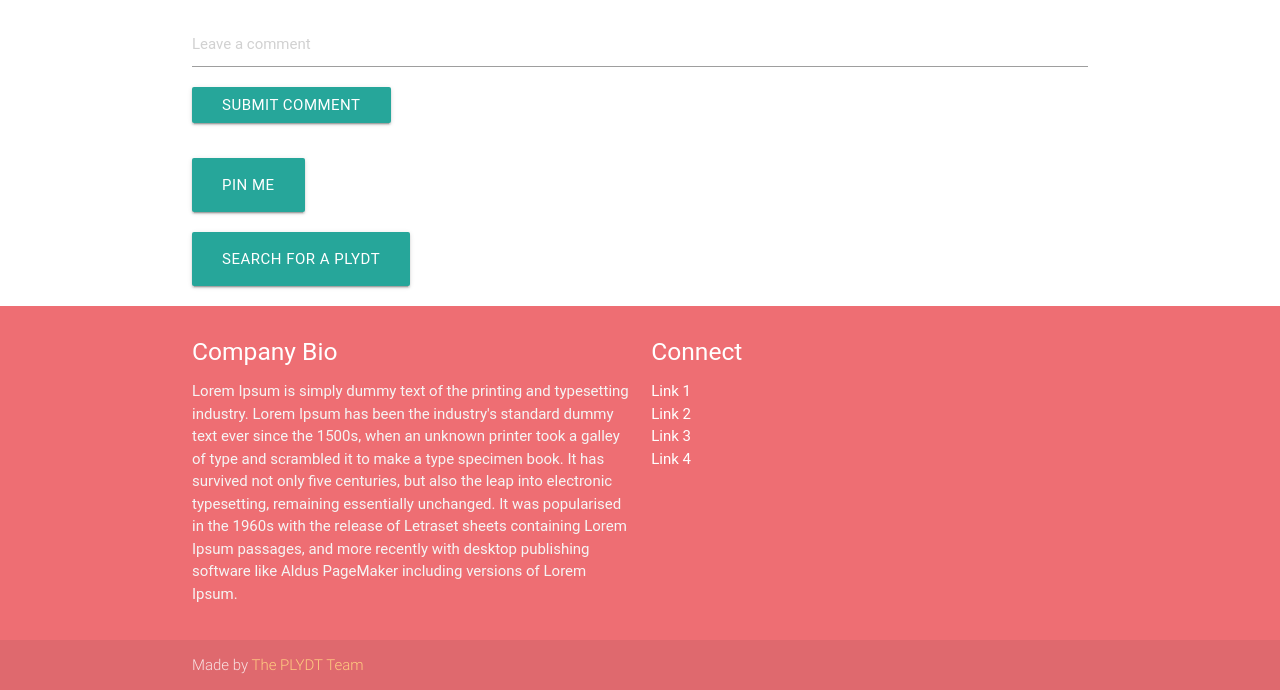
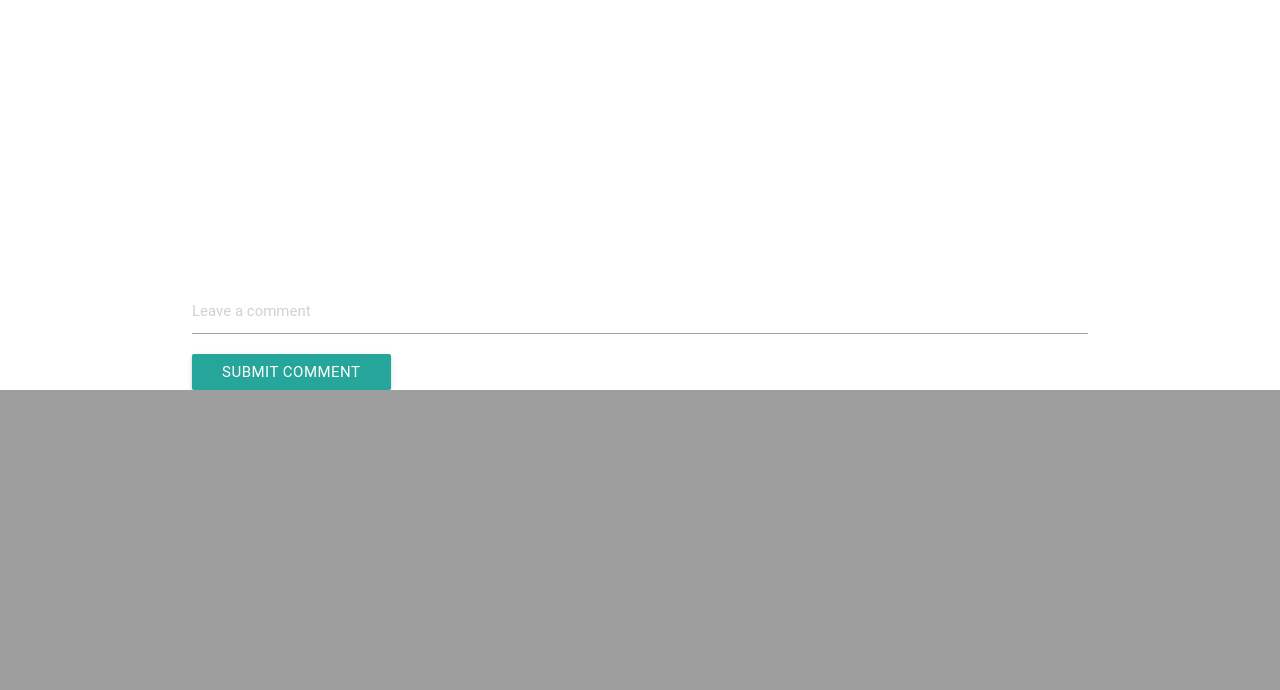
Before and after one commit to robbethencourt/PLYDT, a PHP site: page / in a window 1280 px wide. Shown: the part 464-1154 px from the top of the page. After the commit the page ends 854 px from the top, so only its background shows below. Run offline with PHP 8.4, Linux system fonts and the light colour scheme; some libraries are stand-ins or nearby versions; some web fonts are replaced.

Commit message:
hid buttons and made omment section the footer

```diff
--- a/assets/css/style.css
+++ b/assets/css/style.css
@@ -13,3 +13,43 @@ select {
     height: 400px;
     background-color: #CCC;
   }
+/* footer */
+
+/* Sticky footer styles
+-------------------------------------------------- */
+html {
+  position: relative;
+  min-height: 100%;
+}
+body {
+  /* Margin bottom by footer height */
+  margin-bottom: 60px;
+}
+footer {
+  position: absolute;
+  bottom: 0;
+  width: 100%;
+  /* Set the fixed height of the footer here */
+  height: 60px;
+}
+
+
+	/* comment input */
+	.input-group {
+		padding-top: 12px;
+	}
+
+		.footer input[type="text"] {
+			margin-right: -3px;
+			padding: .5em 1em;
+			border: none;
+			border-radius: 0;
+			color: #999;
+			background: #222;
+		}
+
+		.footer input[type="text"]:focus, .footer input[type="text"]:active {
+			outline: none;
+			box-shadow: none;
+			background: #1f1f1f;
+		}
--- a/index.html
+++ b/index.html
@@ -39,21 +39,8 @@
       </div>
   </div>
 
-  <!-- comment input -->
-  <div class="container">
-      <div class="row">
-        <div class="col s12">
-          <div class="input-group">
-              <input type="text" class="form-control" id="comment-input" placeholder="Leave a comment">
-              <span class="input-group-btn">
-                <button class="bwaves-effect waves-light btn" id="comment-button" type="button">Submit comment</button>
-              </span>
-          </div><!-- /input-group -->
-        </div>
-      </div>
-  </div>
-
   <!-- Div with the initial buttons to be displayed on load -->
+  <div id="user-button-options" class="hide">
     <div class="section no-pad-bot">
       <div class="container">
         <div class="row">
@@ -64,6 +51,7 @@
         <div class="row">
           <div class="col s12">
             <a class="waves-effect waves-light btn-large" id="search">Search for a PLYDT</a>
+          </div>
         </div>
       </div>
     </div>
@@ -127,32 +115,18 @@
   </div> <!-- closes the section -->
   </div>
 
-  <!-- Footer with Bio and Some links -->
-  <footer class="page-footer light-pink lighten-1">
+  <!-- Footer and comment input -->
+  <footer>
     <div class="container">
       <div class="row">
-        <div class="col l6 s12">
-          <h5 class="white-text">Company Bio</h5>
-
-          <!-- Bio of what the team or somthing -->
-          <p class="grey-text text-lighten-4">Lorem Ipsum is simply dummy text of the printing and typesetting industry. Lorem Ipsum has been the industry's standard dummy text ever since the 1500s, when an unknown printer took a galley of type and scrambled it to make a type specimen book. It has survived not only five centuries, but also the leap into electronic typesetting, remaining essentially unchanged. It was popularised in the 1960s with the release of Letraset sheets containing Lorem Ipsum passages, and more recently with desktop publishing software like Aldus PageMaker including versions of Lorem Ipsum.</p>
+        <div class="col s12">
+          <div class="input-group">
+              <input type="text" class="form-control" id="comment-input" placeholder="Leave a comment">
+              <span class="input-group-btn">
+                <button class="bwaves-effect waves-light btn" id="comment-button" type="button">Submit comment</button>
+              </span>
+          </div><!-- /input-group -->
         </div>
-
-        <!-- Some links to each contributer on the team -->
-        <div class="col l6 s12">
-          <h5 class="white-text">Connect</h5>
-          <ul>
-            <li><a class="white-text" href="#!">Link 1</a></li>
-            <li><a class="white-text" href="#!">Link 2</a></li>
-            <li><a class="white-text" href="#!">Link 3</a></li>
-            <li><a class="white-text" href="#!">Link 4</a></li>
-          </ul>
-        </div>
-      </div>
-    </div>
-    <div class="footer-copyright">
-      <div class="container">
-      Made by <a class="orange-text text-lighten-3" href="#">The PLYDT Team</a>
       </div>
     </div>
   </footer>
```
Lines whose indentation alone changed are shown as unchanged.
